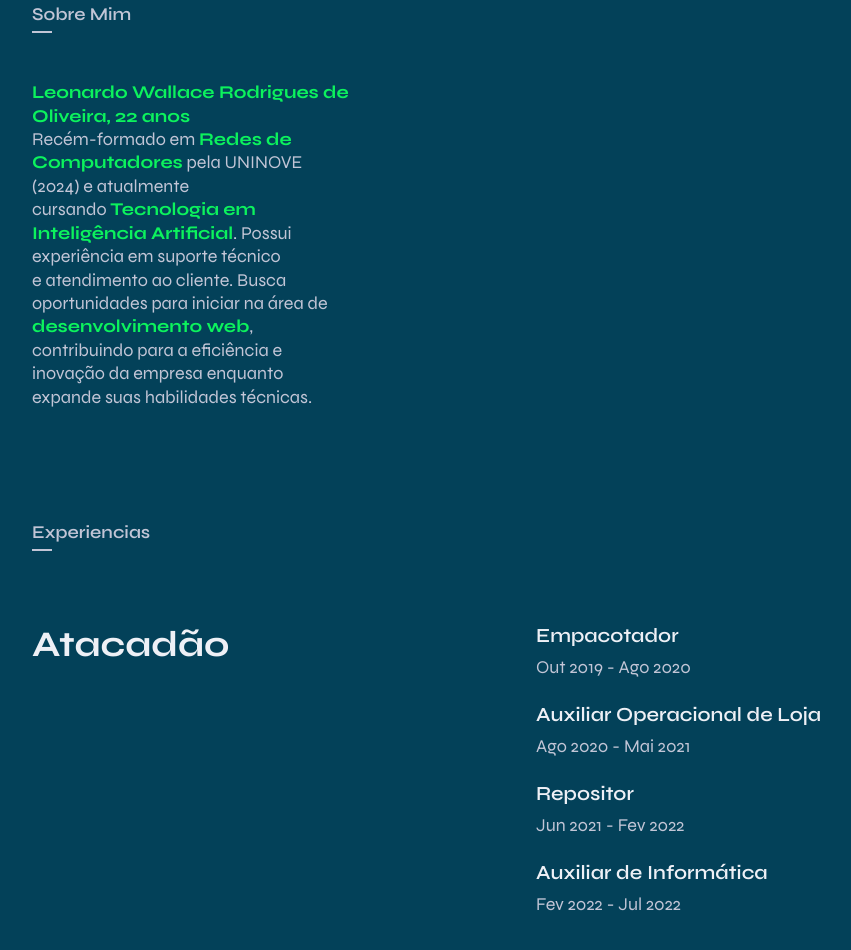
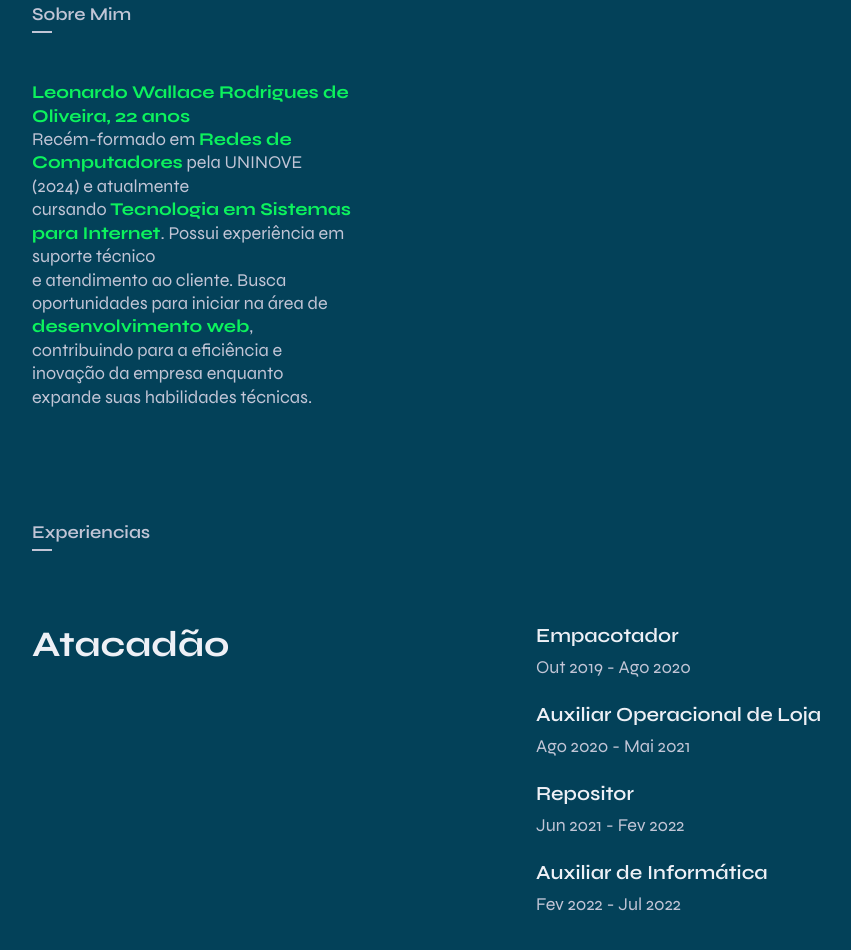
Before and after one commit to leonardowallace/portfolio2.0, a plain HTML site: page index.html in a window 1280 px wide. Shown: the part 3204-4154 px from the top of the page, without its empty margins (146-997 px from the left). Drawn offline with nearby package versions, Linux system fonts and the light colour scheme.

Commit message:
Alterada faculdade

```diff
--- a/index.html
+++ b/index.html
@@ -192,7 +192,7 @@
                             <b>Leonardo Wallace Rodrigues de Oliveira, 22 anos</b><br>
 
                             Recém-formado em <b>Redes de Computadores</b> pela UNINOVE (2024) e atualmente <br>
-                            cursando <b>Tecnologia em Inteligência Artificial</b>. Possui experiência em suporte técnico  <br>
+                            cursando <b>Tecnologia em Sistemas para Internet</b>. Possui experiência em suporte técnico  <br>
                             e atendimento ao cliente. Busca oportunidades para iniciar na área de <b>desenvolvimento web</b>, <br>
                             contribuindo para a eficiência e inovação da empresa enquanto expande suas habilidades técnicas.
                         </p>
```
